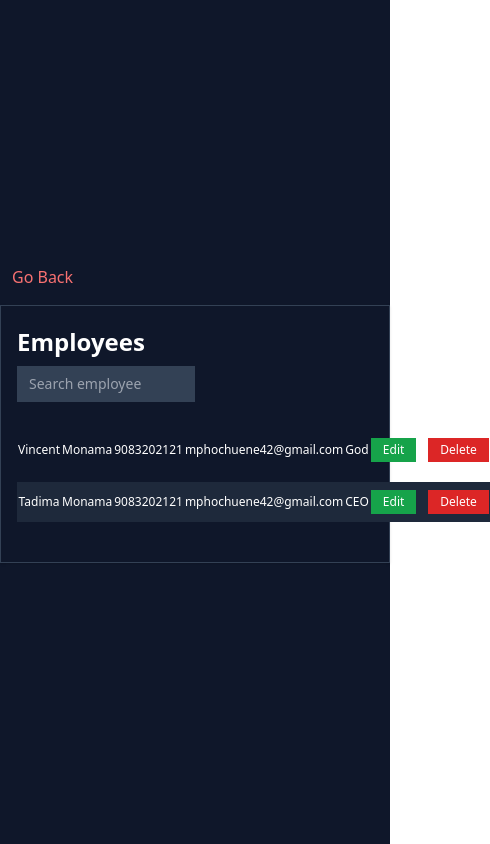
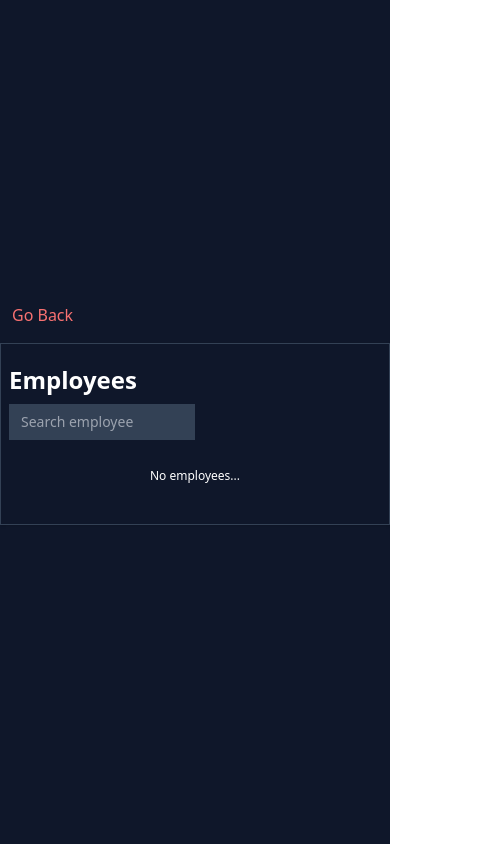
Before and after one commit to MonamaTV/simple-employee-app, a React (Vite) app: page /employees in a window 390 px wide. Shown: the whole page, 490 px wide, since content can reach past the window. Built offline with nearby package versions, Linux system fonts and the light colour scheme; data requests are answered from the project's data file.

Commit message:
connected with the json server

```diff
--- a/db.json
+++ b/db.json
@@ -1,22 +1,3 @@
 {
-  "employees": [
-    {
-      "id": "99a3abde-9aa0-4962-89fa-604e12150b11",
-      "name": "Vincent",
-      "email": "mphochuene42@gmail.com",
-      "image": "blob:http://localhost:5173/abdff8da-238f-4c13-9a63-581486a7e446",
-      "position": "God",
-      "phone": "9083202121",
-      "surname": "Monama"
-    },
-    {
-      "id": "32130dc9-b085-4f7b-a52e-d36a772c7160",
-      "name": "Tadima",
-      "email": "mphochuene42@gmail.com",
-      "image": "blob:http://localhost:5173/f6753255-7a92-4f02-bec7-444d6d4995e9",
-      "position": "CEO",
-      "phone": "9083202121",
-      "surname": "Monama"
-    }
-  ]
+  "employees": []
 }
--- a/package.json
+++ b/package.json
@@ -5,6 +5,7 @@
   "type": "module",
   "scripts": {
     "dev": "vite",
+    "dev:server": "json-server --watch db.json",
     "build": "tsc && vite build",
     "lint": "eslint src --ext ts,tsx --report-unused-disable-directives --max-warnings 0",
     "preview": "vite preview"
--- a/src/App.tsx
+++ b/src/App.tsx
@@ -169,7 +169,6 @@ const App = () => {
           <Table
             ref={ref}
             handleDelete={handleEmployeeDelete}
-            handleEdit={handleEmployeeEdit}
             employees={employees}
           />
         </div>
--- a/src/components/Form.tsx
+++ b/src/components/Form.tsx
@@ -21,6 +21,7 @@ const Form = ({ handleFormSubmission, handleUserInput, employee, handleUserImage
         type={"file"}
         handleUserInput={handleUserImageInput}
         name="image"
+        accept="image/png, image/gif, image/jpeg"
       />
       <Input
         type={"text"}
--- a/src/components/Input.tsx
+++ b/src/components/Input.tsx
@@ -5,15 +5,17 @@ type InputTypes = {
   name: string;
   value?: string;
   type: string;
+  accept?: string;
   handleUserInput: (event: ChangeEvent<HTMLInputElement>) => void;
 };
 
-const Input = ({ placeholder, name, handleUserInput, value, type }: InputTypes) => {
+const Input = ({ placeholder, name, handleUserInput, value, type, accept }: InputTypes) => {
   return (
     <input
       name={name}
       value={value}
       type={type}
+      accept={accept}
       onChange={handleUserInput}
       className="block px-3 py-2 text-sm bg-slate-700 outline-none w-full my-2 text-slate-200"
       placeholder={placeholder}
--- a/src/components/Table.tsx
+++ b/src/components/Table.tsx
@@ -4,12 +4,11 @@ import { Link } from "react-router-dom";
 
 type TableTypes = {
   employees: Employee[];
-  handleEdit?: (id: string) => void;
   handleDelete: (id: string) => void;
 };
 
 const Table = forwardRef(function (
-  { employees, handleDelete, handleEdit }: TableTypes,
+  { employees, handleDelete }: TableTypes,
   ref: any
 ) {
   return (
@@ -30,7 +29,7 @@ const Table = forwardRef(function (
         ref={ref}
         className="text-center px-5  [&>*:nth-child(even)]:bg-slate-800"
       >
-        {employees.map((employee) => (
+        {employees.length !== 0 ? employees.map((employee) => (
           <tr
             className="transition-all delay-400 duration-700 h-10 hover:bg-slate-800 group relative"
             key={employee.id}
@@ -50,7 +49,7 @@ const Table = forwardRef(function (
             <td>{employee.phone}</td>
             <td>{employee.email}</td>
             <td>{employee.position}</td>
-            <td>
+            <td className="hidden lg:table-cell">
               <div className="flex flex-row justify-center space-x-3">
                 <Link
                   to={"/edit/" + employee.id}
@@ -68,7 +67,7 @@ const Table = forwardRef(function (
               </div>
             </td>
           </tr>
-        ))}
+        )) : <h1>No employees...</h1>}
       </tbody>
     </table>
   );
--- a/src/pages/Employees.tsx
+++ b/src/pages/Employees.tsx
@@ -52,7 +52,7 @@ const Employees = () => {
         <Link to="/" className="text-red-400 px-3 py-1 left-0">
           Go Back
         </Link>
-        <div className="text-white w-full my-4 px-4 border border-slate-700 shadow p-5">
+        <div className="text-white w-full my-4 px-2 md:px-4 p-5 border border-slate-700 shadow ">
         <h3 className="font-semibold text-2xl text-white">Employees</h3>
           <SearchForm handleSearchEmployee={handleSearchEmployee} />
           <Table employees={employees} handleDelete={handleDeleteEmployee} />
--- a/src/pages/Home.tsx
+++ b/src/pages/Home.tsx
@@ -2,9 +2,9 @@ import { Link } from "react-router-dom";
 
 const Home = () => {
   return (
-    <div className="space-y-4 bg-slate-900 flex flex-col py-10 items-center justify-center h-screen w-screen text-white space-x-3">
+    <div className="px-4 text-center space-y-4 bg-slate-900 flex flex-col py-10 items-center justify-center h-screen w-screen text-white">
         <h2 className="text-2xl font-bold">CodeTribe Employee Management App</h2>
-        <div className="w-full lg:w-1/3 xl:w-1/3 flex flex-col gap-y-2">
+        <div className="w-full lg:w-1/3 xl:w-1/3 flex flex-col space-y-3">
           <Link to="/add" className="text-center w-full block text-sm px-3 py-3 bg-orange-400">Add New Employee</Link>
           <Link to="/employees" className="text-center w-full block text-sm px-3 py-3 bg-slate-400">View Employees</Link>
         </div>
```
Also changed, not shown: 1 other file (tests, documents, lock files or other folders).
